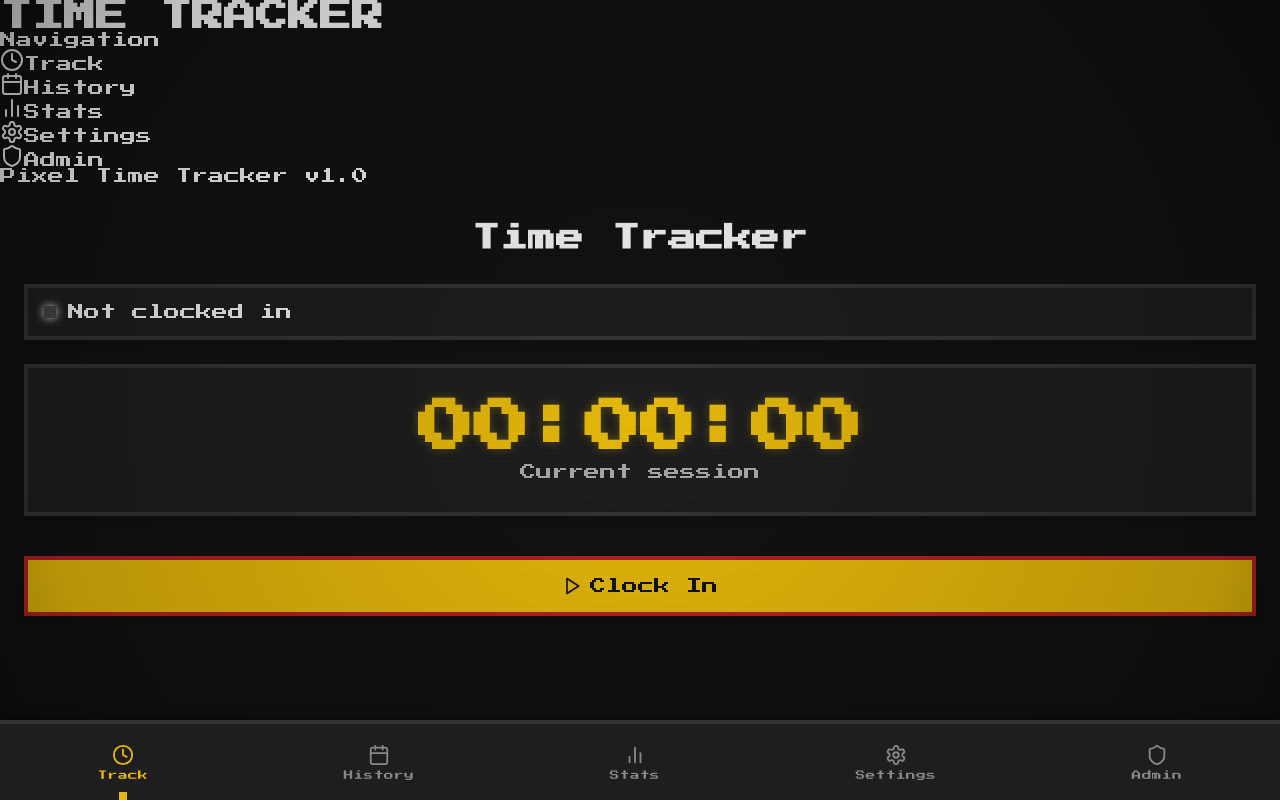
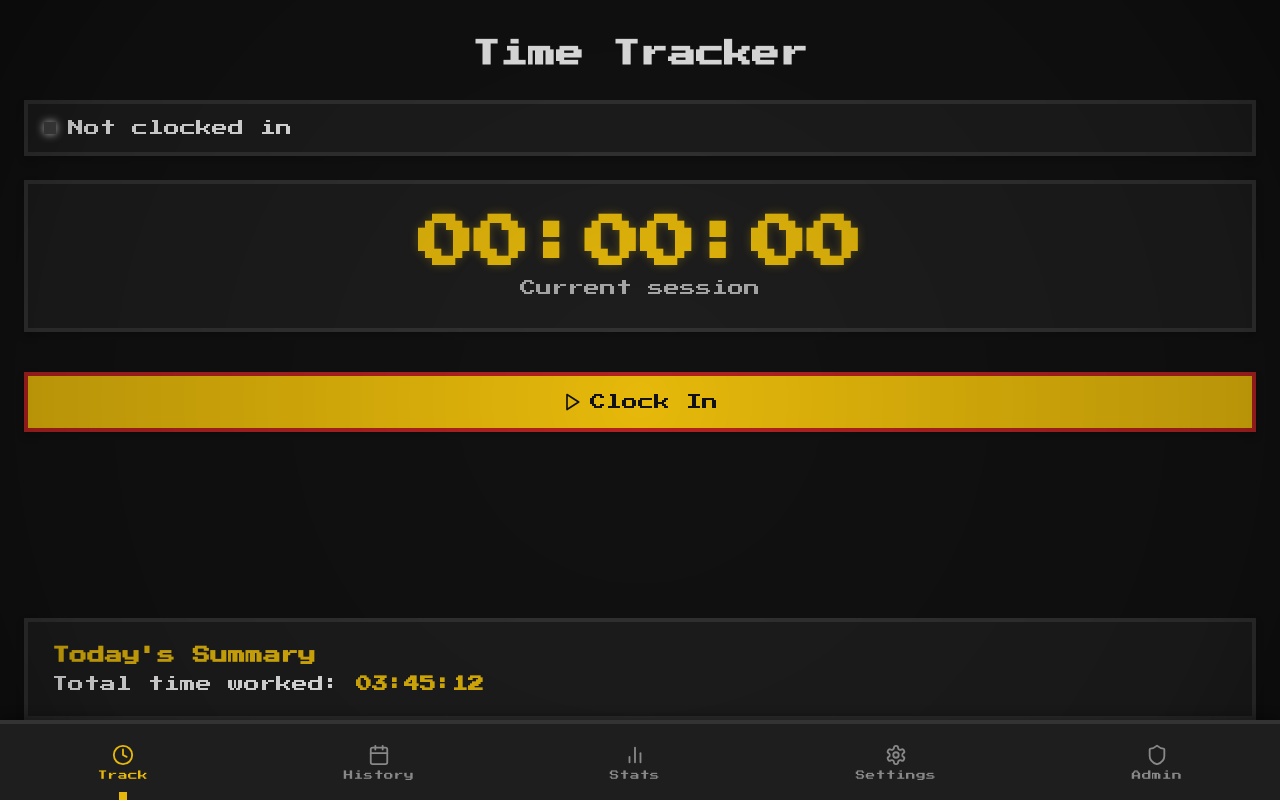
Before and after one commit to roshaanmehar/Work-Hours-Tracker, a Next.js app in the folder chronotrack/main/: page / in a window 1280 px wide. Built offline with nearby package versions, Linux system fonts and the light colour scheme; no server answers.

Commit message:
file update

```diff
--- a/chronotrack/main/app/layout.tsx
+++ b/chronotrack/main/app/layout.tsx
@@ -1,8 +1,6 @@
 import type React from "react"
 import type { Metadata } from "next"
 import { Press_Start_2P } from "next/font/google"
-import { SidebarProvider } from "@/components/ui/sidebar"
-import { AppSidebar } from "@/components/app-sidebar"
 import "./globals.css"
 
 // Initialize the Press Start 2P font
@@ -16,7 +14,6 @@ const pixelFont = Press_Start_2P({
 export const metadata: Metadata = {
   title: "Pixel Time Tracker",
   description: "Retro pixel art time tracking application",
-    generator: 'v0.dev'
 }
 
 export default function RootLayout({
@@ -26,15 +23,7 @@ export default function RootLayout({
 }>) {
   return (
     <html lang="en" className={pixelFont.variable}>
-      <body>
-        <div className="scanlines"></div>
-        <SidebarProvider>
-          <div className="flex min-h-screen">
-            <AppSidebar />
-            <main className="flex-1 p-4">{children}</main>
-          </div>
-        </SidebarProvider>
-      </body>
+      <body>{children}</body>
     </html>
   )
 }
```
